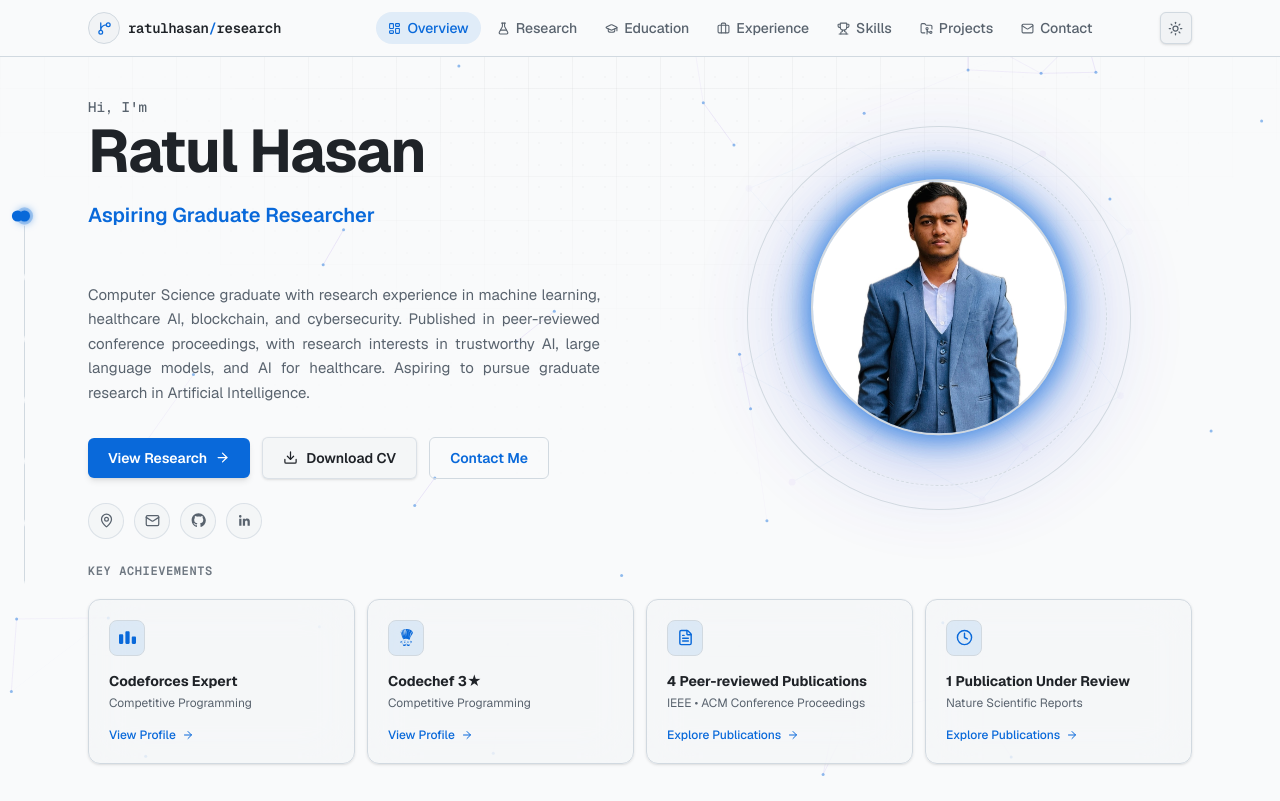
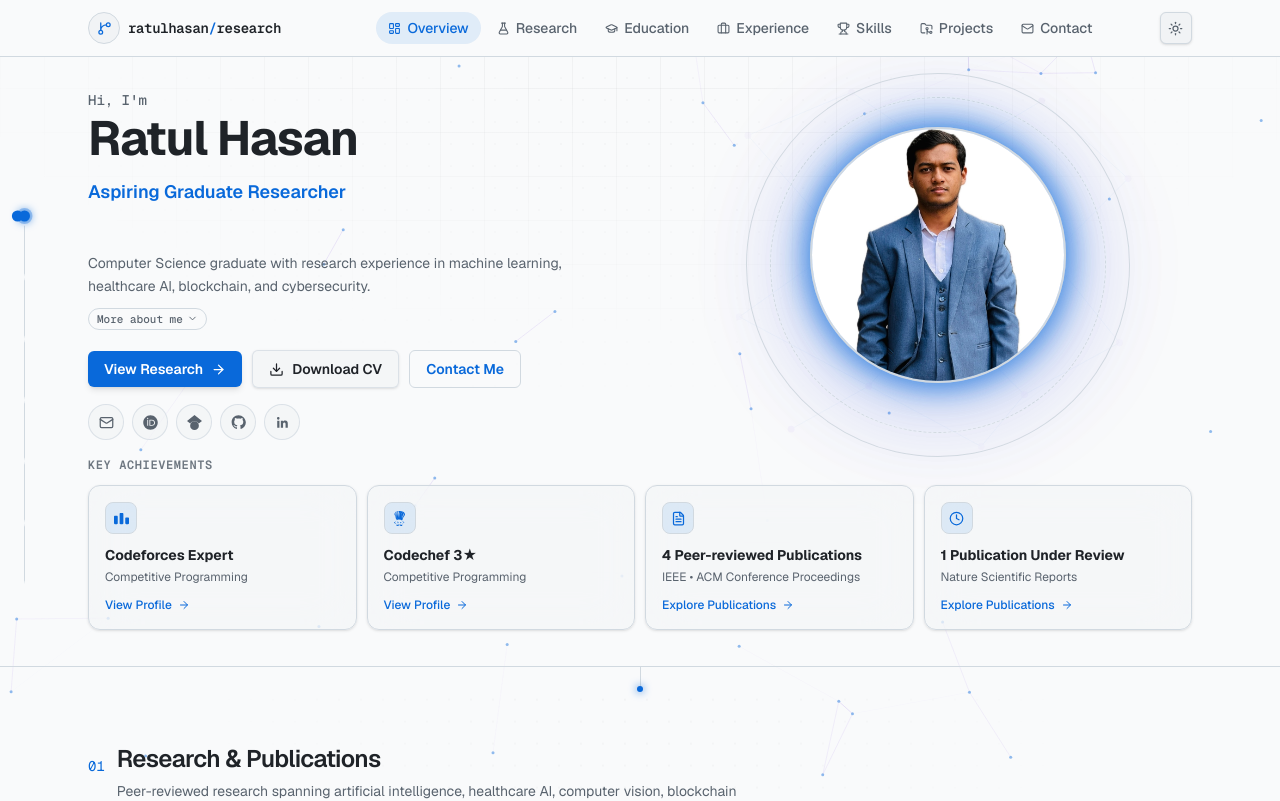
Before and after one commit to ratulhasan001/portfolio, a Next.js app: page / in a window 1280 px wide. Shown: the top 801 px of the page. Built offline with nearby package versions, Linux system fonts and the light colour scheme.

Commit message:
Compact the hero and fold the summary behind More about me
Adds ORCID and Google Scholar to the icon links and drops the
location.

```diff
--- a/src/components/hero.tsx
+++ b/src/components/hero.tsx
@@ -2,23 +2,22 @@
 
 import { useRef, useState, type ComponentType } from "react";
 import { motion, useScroll, useTransform, AnimatePresence } from "framer-motion";
-import {
-  MapPin,
-  Mail,
-  Download,
-  ArrowRight,
-  FileText,
-  Clock,
-} from "lucide-react";
+import { Mail, Download, ArrowRight, FileText, Clock } from "lucide-react";
 import { SiCodeforces, SiCodechef } from "react-icons/si";
 import { profile, onlineJudges, publications } from "@/lib/data";
 import { FadeIn } from "./fade-in";
-import { GithubIcon, LinkedinIcon } from "./brand-icons";
+import {
+  GithubIcon,
+  LinkedinIcon,
+  OrcidIcon,
+  ScholarIcon,
+} from "./brand-icons";
 import { ParallaxLayer } from "./parallax-layer";
 import { PopWords } from "./pop-in";
 import { Typewriter } from "./typewriter";
 import { MagneticLink } from "./magnetic-link";
 import { HeroPortrait } from "./hero-portrait";
+import { Disclosure } from "./disclosure";
 import { smoothScrollToId } from "@/lib/scroll";
 import { getBootDelay } from "@/lib/boot-delay";
 
@@ -94,23 +93,23 @@ function AchievementCard({
       whileInView={{ opacity: 1, y: 0 }}
       viewport={{ once: true, margin: "-40px" }}
       transition={{ duration: 0.5, delay, ease: [0.22, 1, 0.36, 1] }}
-      className="group relative flex flex-col items-start gap-1 overflow-hidden rounded-xl border border-accent/20 bg-canvas-subtle/50 p-4 text-left shadow-sm backdrop-blur-xl transition-[transform,box-shadow,border-color] duration-250 ease-out hover:-translate-y-1 hover:border-accent/70 hover:shadow-[0_16px_36px_-18px_var(--color-accent)] sm:p-5"
+      className="group relative flex flex-col items-start gap-1 overflow-hidden rounded-xl border border-accent/20 bg-canvas-subtle/50 p-3.5 text-left shadow-sm backdrop-blur-xl transition-[transform,box-shadow,border-color] duration-250 ease-out hover:-translate-y-1 hover:border-accent/70 hover:shadow-[0_16px_36px_-18px_var(--color-accent)] sm:p-4"
     >
       <span
         aria-hidden
         className="pointer-events-none absolute inset-0 rounded-xl bg-[radial-gradient(120px_circle_at_20%_0%,color-mix(in_srgb,var(--color-accent)_16%,transparent),transparent)] opacity-0 transition-opacity duration-250 group-hover:opacity-100"
       />
 
-      <span className="relative flex h-9 w-9 items-center justify-center rounded-lg border border-accent/20 bg-accent/10 text-accent transition-transform duration-250 ease-out group-hover:scale-110">
-        <Icon size={17} />
+      <span className="relative flex h-8 w-8 items-center justify-center rounded-lg border border-accent/20 bg-accent/10 text-accent transition-transform duration-250 ease-out group-hover:scale-110">
+        <Icon size={15} />
       </span>
 
-      <h3 className="relative mt-3 text-sm font-bold leading-snug text-fg-default">
+      <h3 className="relative mt-2 text-sm font-bold leading-snug text-fg-default">
         {title}
       </h3>
       <p className="relative text-xs text-fg-muted">{subtitle}</p>
 
-      <span className="relative mt-3 flex items-center gap-1.5 text-xs font-medium text-accent">
+      <span className="relative mt-2 flex items-center gap-1.5 text-xs font-medium text-accent">
         {action}
         <ArrowRight
           size={12}
@@ -122,11 +121,15 @@ function AchievementCard({
 }
 
 const contactIcons = [
-  { icon: MapPin, label: profile.location },
   { icon: Mail, label: profile.email, href: `mailto:${profile.email}` },
+  { icon: OrcidIcon, label: "ORCID", href: profile.orcid, external: true },
+  { icon: ScholarIcon, label: "Google Scholar", href: profile.scholar, external: true },
   { icon: GithubIcon, label: "GitHub", href: profile.github, external: true },
   { icon: LinkedinIcon, label: "LinkedIn", href: profile.linkedin, external: true },
 ];
+
+// First sentence stays visible; the rest sits behind the summary toggle.
+const [summaryLead, ...summaryRest] = profile.summary.split(/(?<=\.)\s+/);
 
 function IconLink({
   icon: Icon,
@@ -202,7 +205,7 @@ export function Hero() {
 
       <motion.div
         style={{ opacity: heroOpacity, y: yShift }}
-        className="relative mx-auto grid max-w-6xl gap-10 px-4 pt-6 pb-6 sm:px-6 sm:pt-8 lg:grid-cols-[1.05fr_0.95fr] lg:items-center lg:gap-10 lg:pt-10"
+        className="relative mx-auto grid max-w-6xl gap-7 px-4 pt-5 pb-4 sm:px-6 sm:pt-6 lg:grid-cols-[1.05fr_0.95fr] lg:items-center lg:gap-9 lg:pt-8"
       >
         {/* Left: identity + copy */}
         <div>
@@ -210,12 +213,12 @@ export function Hero() {
             <p className="mono text-sm font-medium text-fg-muted">Hi, I&apos;m</p>
           </FadeIn>
 
-          <h1 className="mt-1 text-4xl font-bold tracking-tight text-fg-default sm:text-5xl lg:text-6xl">
+          <h1 className="mt-1 text-3xl font-bold tracking-tight text-fg-default sm:text-4xl lg:text-5xl">
             <PopWords text={profile.name} delay={0.22 + bootDelay} stagger={0.05} />
           </h1>
 
           <FadeIn delay={0.5 + bootDelay}>
-            <p className="mt-4 text-lg font-semibold text-accent sm:text-xl">
+            <p className="mt-3 text-base font-semibold text-accent sm:text-lg">
               Aspiring Graduate Researcher
             </p>
           </FadeIn>
@@ -226,20 +229,25 @@ export function Hero() {
             </p>
           </FadeIn>
 
-          <FadeIn delay={0.72 + bootDelay} className="mt-6 max-w-lg">
-            <p className="text-justify text-sm leading-relaxed text-fg-muted sm:text-[15px]">
-              {profile.summary}
-            </p>
+          <FadeIn delay={0.72 + bootDelay} className="mt-4 max-w-lg">
+            <p className="text-sm leading-relaxed text-fg-muted">{summaryLead}</p>
+            {summaryRest.length > 0 && (
+              <Disclosure label="More about me" openLabel="Less" className="mt-2">
+                <p className="text-sm leading-relaxed text-fg-muted">
+                  {summaryRest.join(" ")}
+                </p>
+              </Disclosure>
+            )}
           </FadeIn>
 
-          <FadeIn delay={0.84 + bootDelay} className="mt-8 flex flex-wrap items-center gap-3">
+          <FadeIn delay={0.84 + bootDelay} className="mt-5 flex flex-wrap items-center gap-2.5">
             <MagneticLink
               href="#research"
               onClick={(e) => {
                 e.preventDefault();
                 smoothScrollToId("#research");
               }}
-              className="shimmer gap-2 rounded-md bg-accent px-5 py-2.5 text-sm font-semibold text-white shadow-md transition-[box-shadow,background-color] duration-300 hover:bg-accent-emphasis hover:shadow-[0_16px_36px_-12px_var(--color-accent)]"
+              className="shimmer gap-2 rounded-md bg-accent px-4 py-2 text-sm font-semibold text-white shadow-md transition-[box-shadow,background-color] duration-300 hover:bg-accent-emphasis hover:shadow-[0_16px_36px_-12px_var(--color-accent)]"
             >
               View Research
               <motion.span
@@ -255,7 +263,7 @@ export function Hero() {
             <MagneticLink
               href="/Ratul_Hasan_CV.pdf"
               download
-              className="glass gap-2 rounded-md px-5 py-2.5 text-sm font-semibold text-fg-default shadow-sm transition-colors duration-300 hover:text-accent"
+              className="glass gap-2 rounded-md px-4 py-2 text-sm font-semibold text-fg-default shadow-sm transition-colors duration-300 hover:text-accent"
             >
               <Download size={15} />
               Download CV
@@ -267,13 +275,13 @@ export function Hero() {
                 e.preventDefault();
                 smoothScrollToId("#contact");
               }}
-              className="gap-2 rounded-md border border-accent/40 px-5 py-2.5 text-sm font-semibold text-accent transition-colors duration-300 hover:border-accent hover:bg-accent/10"
+              className="gap-2 rounded-md border border-accent/40 px-4 py-2 text-sm font-semibold text-accent transition-colors duration-300 hover:border-accent hover:bg-accent/10"
             >
               Contact Me
             </MagneticLink>
           </FadeIn>
 
-          <FadeIn delay={0.94 + bootDelay} className="mt-6 flex flex-wrap items-center gap-2.5">
+          <FadeIn delay={0.94 + bootDelay} className="mt-4 flex flex-wrap items-center gap-2">
             {contactIcons.map((item) => (
               <IconLink key={item.label} {...item} />
             ))}
@@ -287,13 +295,13 @@ export function Hero() {
       </motion.div>
 
       {/* Key achievements */}
-      <div className="relative mx-auto max-w-6xl px-4 pb-10 sm:px-6 sm:pb-14">
+      <div className="relative mx-auto max-w-6xl px-4 pb-7 sm:px-6 sm:pb-9">
         <FadeIn>
           <p className="mono text-xs font-semibold uppercase tracking-wider text-fg-subtle">
             Key Achievements
           </p>
         </FadeIn>
-        <div className="mt-5 grid grid-cols-2 gap-3 sm:grid-cols-4">
+        <div className="mt-3 grid grid-cols-2 gap-2.5 sm:grid-cols-4">
           {achievements.map((a, i) => (
             <AchievementCard key={a.title} {...a} delay={i * 0.1} />
           ))}
```
